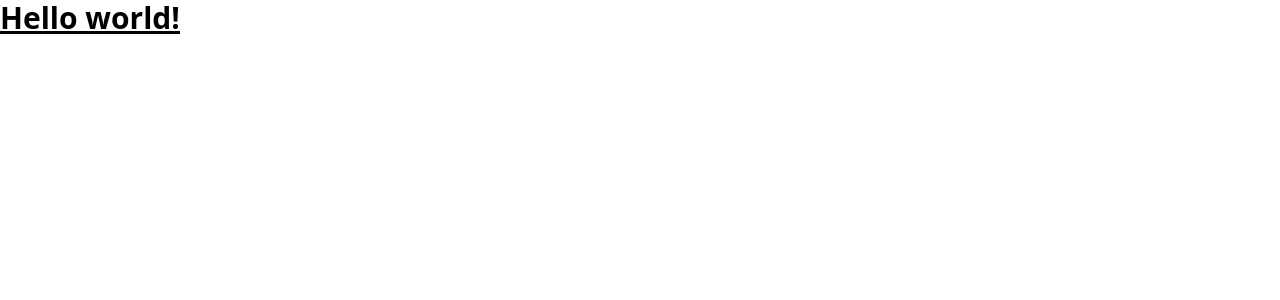
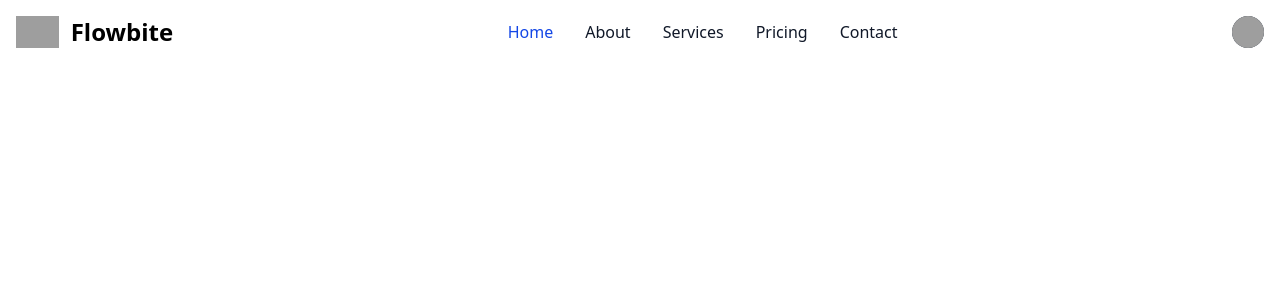
Before and after one commit to JeffersonHidalgo/FitTracker, a React (Vite) app in the folder frontend/: page / in a window 1280 px wide. Shown: the top 300 px of the page. Built offline with nearby package versions, Linux system fonts and the light colour scheme; grey boxes are pictures that could not be loaded.

Commit message:
add menu and prettier

```diff
--- a/frontend/src/App.jsx
+++ b/frontend/src/App.jsx
@@ -1,16 +1,15 @@
 
 import './App.css'
+import Header from "./components/Header";
 
 function App() {
 
 
   return (
     <>
-        <h1 class="text-3xl font-bold underline">
-    Hello world!
-  </h1>
+      <Header />
     </>
-  )
+  );
 }
 
 export default App
--- /dev/null
+++ b/frontend/src/components/Header.jsx
@@ -0,0 +1,160 @@
+import React from "react";
+
+export default function Header() {
+  return (
+    <nav className="bg-white border-gray-200 dark:bg-gray-900">
+      <div className="max-w-screen-xl flex flex-wrap items-center justify-between mx-auto p-4">
+        <a
+          href="https://flowbite.com/"
+          className="flex items-center space-x-3 rtl:space-x-reverse"
+        >
+          <img
+            src="https://flowbite.com/docs/images/logo.svg"
+            className="h-8"
+            alt="Flowbite Logo"
+          />
+          <span className="self-center text-2xl font-semibold whitespace-nowrap dark:text-white">
+            Flowbite
+          </span>
+        </a>
+        <div className="flex items-center md:order-2 space-x-3 md:space-x-0 rtl:space-x-reverse">
+          <button
+            type="button"
+            className="flex text-sm bg-gray-800 rounded-full md:me-0 focus:ring-4 focus:ring-gray-300 dark:focus:ring-gray-600"
+            id="user-menu-button"
+            aria-expanded="false"
+            data-dropdown-toggle="user-dropdown"
+            data-dropdown-placement="bottom"
+          >
+            <span className="sr-only">Open user menu</span>
+            <img
+              className="w-8 h-8 rounded-full"
+              src="/docs/images/people/profile-picture-3.jpg"
+              alt="user photo"
+            />
+          </button>
+          {/* Dropdown menu */}
+          <div
+            className="z-50 hidden my-4 text-base list-none bg-white divide-y divide-gray-100 rounded-lg shadow-sm dark:bg-gray-700 dark:divide-gray-600"
+            id="user-dropdown"
+          >
+            <div className="px-4 py-3">
+              <span className="block text-sm text-gray-900 dark:text-white">
+                Bonnie Green
+              </span>
+              <span className="block text-sm  text-gray-500 truncate dark:text-gray-400">
+                name@flowbite.com
+              </span>
+            </div>
+            <ul className="py-2" aria-labelledby="user-menu-button">
+              <li>
+                <a
+                  href="#"
+                  className="block px-4 py-2 text-sm text-gray-700 hover:bg-gray-100 dark:hover:bg-gray-600 dark:text-gray-200 dark:hover:text-white"
+                >
+                  Dashboard
+                </a>
+              </li>
+              <li>
+                <a
+                  href="#"
+                  className="block px-4 py-2 text-sm text-gray-700 hover:bg-gray-100 dark:hover:bg-gray-600 dark:text-gray-200 dark:hover:text-white"
+                >
+                  Settings
+                </a>
+              </li>
+              <li>
+                <a
+                  href="#"
+                  className="block px-4 py-2 text-sm text-gray-700 hover:bg-gray-100 dark:hover:bg-gray-600 dark:text-gray-200 dark:hover:text-white"
+                >
+                  Earnings
+                </a>
+              </li>
+              <li>
+                <a
+                  href="#"
+                  className="block px-4 py-2 text-sm text-gray-700 hover:bg-gray-100 dark:hover:bg-gray-600 dark:text-gray-200 dark:hover:text-white"
+                >
+                  Sign out
+                </a>
+              </li>
+            </ul>
+          </div>
+          <button
+            data-collapse-toggle="navbar-user"
+            type="button"
+            className="inline-flex items-center p-2 w-10 h-10 justify-center text-sm text-gray-500 rounded-lg md:hidden hover:bg-gray-100 focus:outline-none focus:ring-2 focus:ring-gray-200 dark:text-gray-400 dark:hover:bg-gray-700 dark:focus:ring-gray-600"
+            aria-controls="navbar-user"
+            aria-expanded="false"
+          >
+            <span className="sr-only">Open main menu</span>
+            <svg
+              className="w-5 h-5"
+              aria-hidden="true"
+              xmlns="http://www.w3.org/2000/svg"
+              fill="none"
+              viewBox="0 0 17 14"
+            >
+              <path
+                stroke="currentColor"
+                strokeLinecap="round"
+                strokeLinejoin="round"
+                strokeWidth={2}
+                d="M1 1h15M1 7h15M1 13h15"
+              />
+            </svg>
+          </button>
+        </div>
+        <div
+          className="items-center justify-between hidden w-full md:flex md:w-auto md:order-1"
+          id="navbar-user"
+        >
+          <ul className="flex flex-col font-medium p-4 md:p-0 mt-4 border border-gray-100 rounded-lg bg-gray-50 md:space-x-8 rtl:space-x-reverse md:flex-row md:mt-0 md:border-0 md:bg-white dark:bg-gray-800 md:dark:bg-gray-900 dark:border-gray-700">
+            <li>
+              <a
+                href="#"
+                className="block py-2 px-3 text-white bg-blue-700 rounded-sm md:bg-transparent md:text-blue-700 md:p-0 md:dark:text-blue-500"
+                aria-current="page"
+              >
+                Home
+              </a>
+            </li>
+            <li>
+              <a
+                href="#"
+                className="block py-2 px-3 text-gray-900 rounded-sm hover:bg-gray-100 md:hover:bg-transparent md:hover:text-blue-700 md:p-0 dark:text-white md:dark:hover:text-blue-500 dark:hover:bg-gray-700 dark:hover:text-white md:dark:hover:bg-transparent dark:border-gray-700"
+              >
+                About
+              </a>
+            </li>
+            <li>
+              <a
+                href="#"
+                className="block py-2 px-3 text-gray-900 rounded-sm hover:bg-gray-100 md:hover:bg-transparent md:hover:text-blue-700 md:p-0 dark:text-white md:dark:hover:text-blue-500 dark:hover:bg-gray-700 dark:hover:text-white md:dark:hover:bg-transparent dark:border-gray-700"
+              >
+                Services
+              </a>
+            </li>
+            <li>
+              <a
+                href="#"
+                className="block py-2 px-3 text-gray-900 rounded-sm hover:bg-gray-100 md:hover:bg-transparent md:hover:text-blue-700 md:p-0 dark:text-white md:dark:hover:text-blue-500 dark:hover:bg-gray-700 dark:hover:text-white md:dark:hover:bg-transparent dark:border-gray-700"
+              >
+                Pricing
+              </a>
+            </li>
+            <li>
+              <a
+                href="#"
+                className="block py-2 px-3 text-gray-900 rounded-sm hover:bg-gray-100 md:hover:bg-transparent md:hover:text-blue-700 md:p-0 dark:text-white md:dark:hover:text-blue-500 dark:hover:bg-gray-700 dark:hover:text-white md:dark:hover:bg-transparent dark:border-gray-700"
+              >
+                Contact
+              </a>
+            </li>
+          </ul>
+        </div>
+      </div>
+    </nav>
+  );
+}
```
